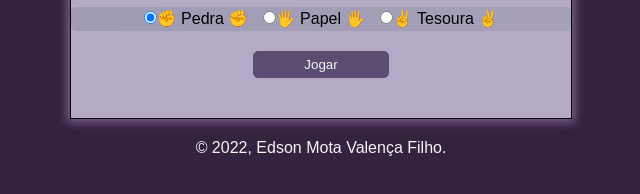
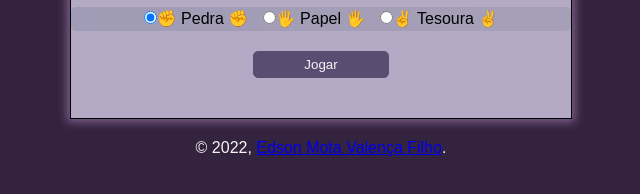
Before and after one commit to emvalencaf/jokenpo, a plain HTML site: page index.html in a window 1280 px wide. Shown: the part 122-316 px from the top of the page, without its empty margins (319-959 px from the left). Drawn offline with Linux system fonts and the light colour scheme.

Commit message:
Update index.html
Acrescido uma <a> em Edson Mota Valença Filho direcionando para o perfil do GitHub.

```diff
--- a/index.html
+++ b/index.html
@@ -30,7 +30,7 @@
     </main>
     <footer>
         <p>
-            &copy; 2022, Edson Mota Valença Filho.
+            &copy; 2022, <a href="https://github.com/emvalencaf" target="_blank" rel="external">Edson Mota Valença Filho</a>.
         </p>
     </footer>
     <script src="scripts/script.js"></script>
```
